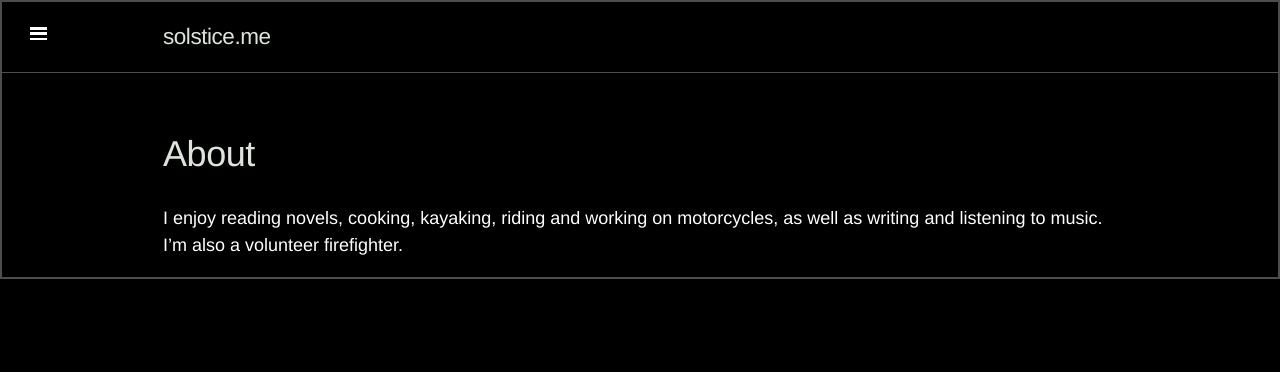
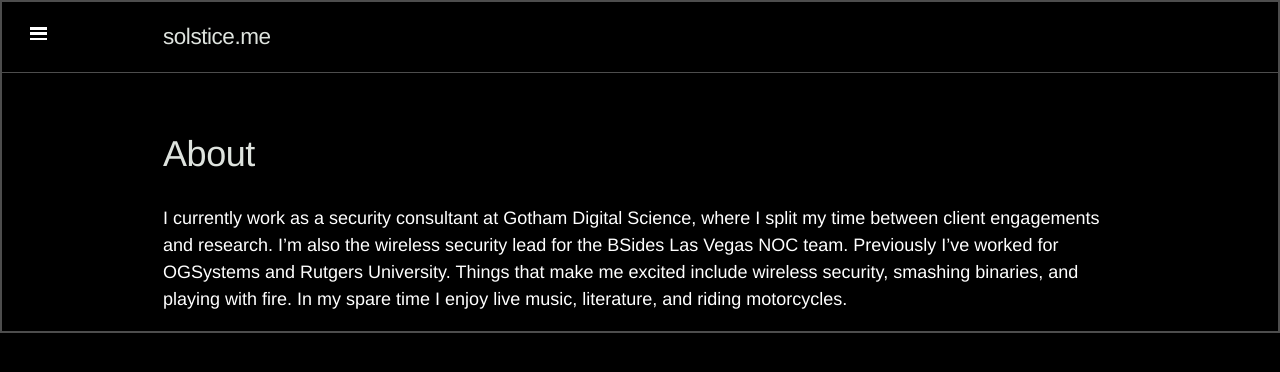
Before and after one commit to s0lst1c3/s0lst1c3.github.io, a Jekyll site: the page built from about/index.md, in a window 1280 px wide. Shown: the top 372 px of the page. Built offline with Jekyll 4.4.1, drawn with Linux system fonts in a browser that asks for light colours; Markdown is read by kramdown in place of the engine named in the settings.

Commit message:
Update index.md

```diff
--- a/about/index.md
+++ b/about/index.md
@@ -3,5 +3,4 @@ title: About
 layout: page
 ---
 
-
-I enjoy reading novels, cooking, kayaking, riding and working on motorcycles, as well as writing and listening to music. I'm also a volunteer firefighter.
+I currently work as a security consultant at Gotham Digital Science, where I split my time between client engagements and research. I'm also the wireless security lead for the BSides Las Vegas NOC team. Previously I've worked for OGSystems and Rutgers University. Things that make me excited include wireless security, smashing binaries, and playing with fire. In my spare time I enjoy live music, literature, and riding motorcycles.
```
